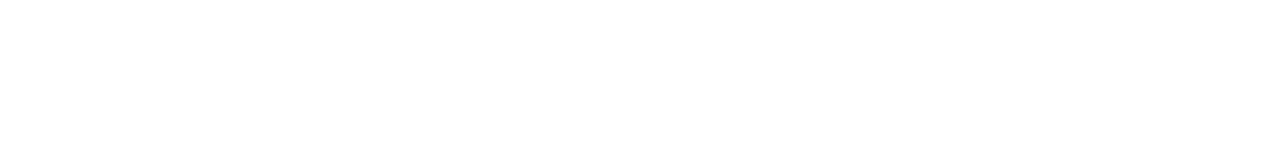
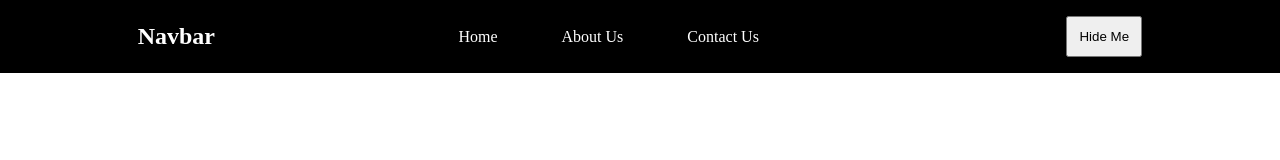
Before and after one commit to Laiba-Muhammad-Aslam/JSAssignment, a plain HTML site: page Assignment-11/index.html in a window 1280 px wide. Drawn offline with Linux system fonts and the light colour scheme.

Commit message:
Question # 57 of Assignment.

```diff
--- a/Assignment-11/index.html
+++ b/Assignment-11/index.html
@@ -4,8 +4,21 @@
     <meta charset="UTF-8">
     <meta name="viewport" content="width=device-width, initial-scale=1.0">
     <title>JavaScript Function Challenges</title>
+    <link rel="stylesheet" href="style.css">
 </head>
 <body>
+    <!-- navbar -->
+     <nav id="navbar">
+        <div><h2>Navbar</h2></div>
+        <div>
+            <ul>
+                <li>Home</li>
+                <li>About Us</li>
+                <li>Contact Us</li>
+            </ul>
+        </div>
+        <button id="hide">Hide Me</button>
+     </nav>
     <!-- js file  -->
     <script src="index.js"></script>
 </body>
--- a/Assignment-11/index.js
+++ b/Assignment-11/index.js
@@ -792,9 +792,19 @@ function validateEmail(email) {
     }
 }
 
-validateEmail("laiba@gmail.com");
-validateEmail("myemail");
+// validateEmail("laiba@gmail.com");
+// validateEmail("myemail");
 
+// 57. Write a function `toggleNavbar` that shows or hides a navigation bar when a button is clicked.
+
+let navbar = document.getElementById("navbar");
+let hideBtn = document.getElementById("hide");
+
+hideBtn.addEventListener("click", toggleNavbar);
+
+function toggleNavbar(){
+    navbar.style.display = "none";
+}
 
 // 59. Write a function `addToCart` that adds an item to a shopping cart and updates the cart count.
 
--- /dev/null
+++ b/Assignment-11/style.css
@@ -0,0 +1,26 @@
+*{
+    margin: 0;
+    padding: 0;
+    box-sizing: border-box;
+}
+nav{
+    display: flex;
+    align-items: center;
+    justify-content: space-around;
+    background-color: black;
+    color: #ffff;
+    padding: 1rem;
+    cursor: pointer;
+}
+nav ul{
+    display: flex;
+    align-items: center;
+    justify-content: space-between;
+}
+nav ul li{
+    list-style-type: none;
+    padding-right: 4rem;
+}
+nav button{
+    padding: 0.7rem;
+}
```
